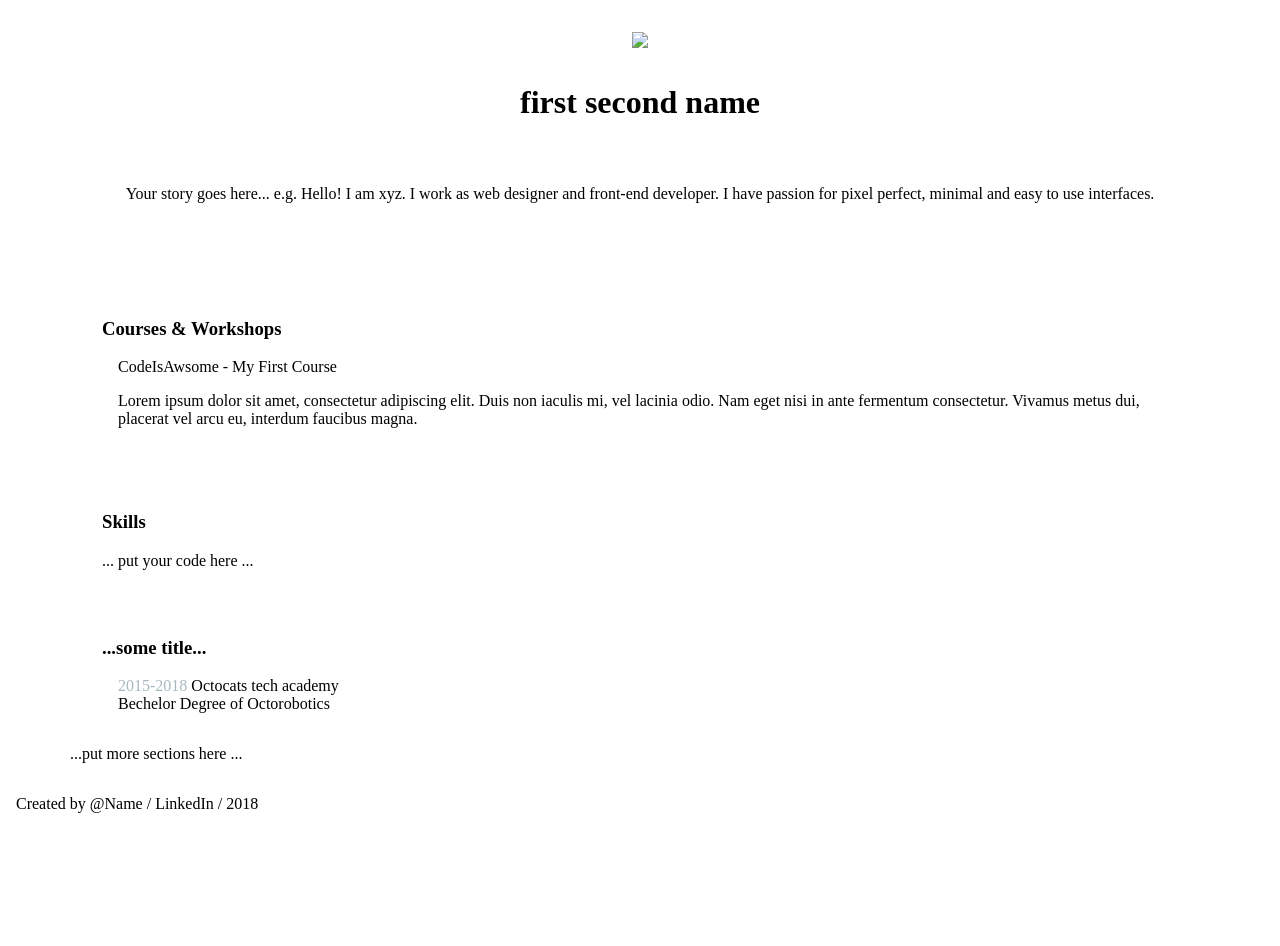
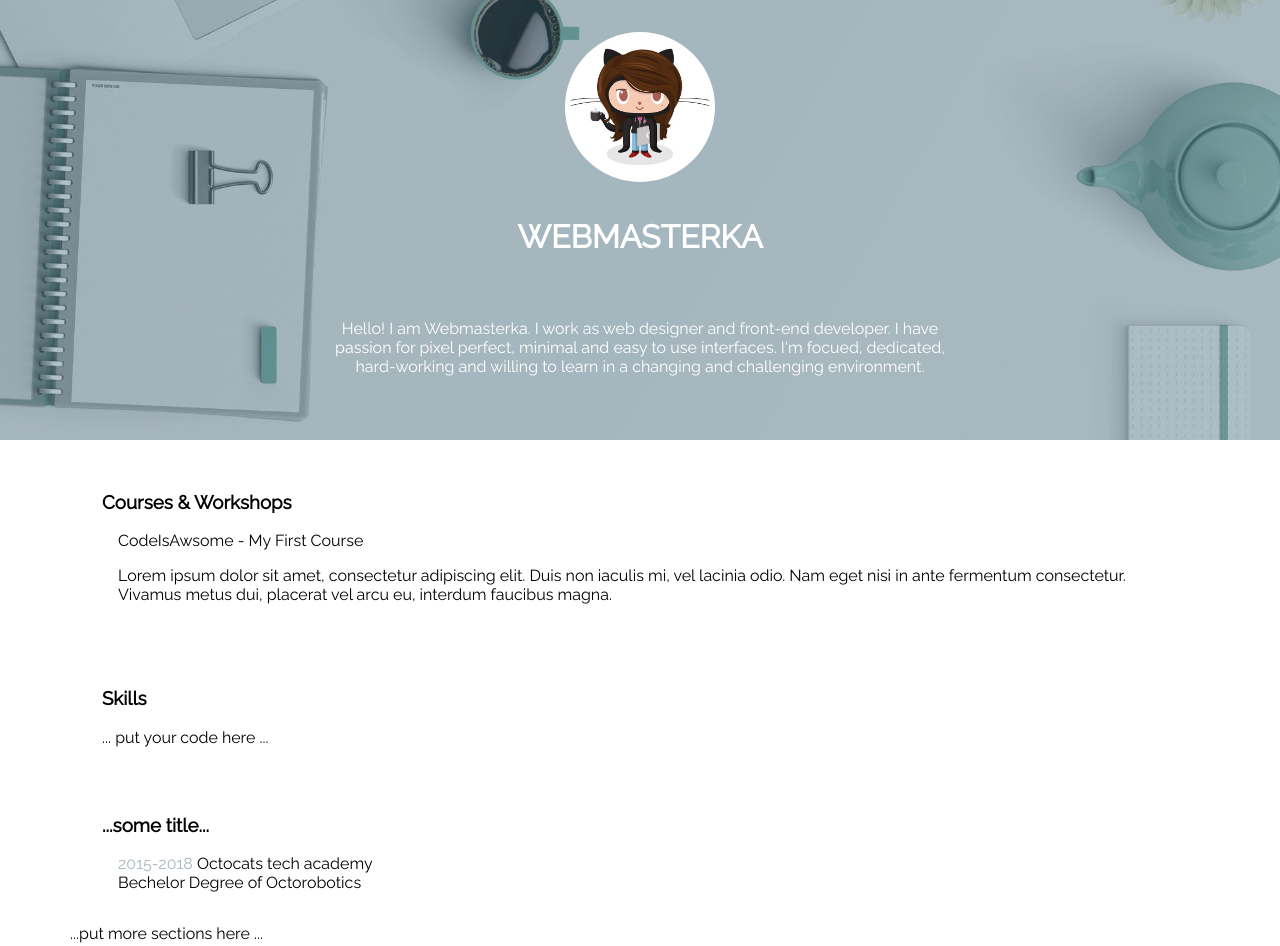
Before and after one commit to webmasterka/CV, a plain HTML site: page index.html in a window 1280 px wide. Shown: the top 946 px of the page. Before the commit the page ends 845 px from the top, so only its background shows below. Drawn offline with Linux system fonts and the light colour scheme.

Commit message:
create header

```diff
--- a/index.html
+++ b/index.html
@@ -3,8 +3,8 @@
 	<head>
 		<meta charset="UTF-8">
 		<title>My CV website</title>
-		<meta name="description" content="your description">
-		<meta name="author" content="your name">
+		<meta name="description" content="My CV">
+		<meta name="author" content="Karolina">
 		<meta name="viewport" content="width=device-width, initial-scale=1.0">
 		<link rel="stylesheet" type="text/css" href="style.css">
 	</head>
@@ -12,12 +12,13 @@
 	<body>
 		<header>
 			<div>
-				<img src="path/to/file" />
+				<img src="img/avatar.jpg" />
 			</div>
-			<h1>first second name</h1>
+			<h1>Webmasterka</h1>
 			<section>
-				<p>Your story goes here... e.g. Hello! I am xyz. I work as web designer and front-end developer.
-				I have passion for pixel perfect, minimal and easy to use interfaces.</p>
+				<p> Hello! I am Webmasterka. I work as web designer and front-end developer.
+				I have passion for pixel perfect, minimal and easy to use interfaces. I'm focued, dedicated, hard-working and willing to learn in a changing and challenging environment.
+				</p>
 			</section>
 		</header>
 		<main>
--- a/style.css
+++ b/style.css
@@ -1,7 +1,10 @@
-/*@import url('https://fonts.googleapis.com/css?family=Raleway');*/
+@import url('https://fonts.googleapis.com/css?family=Raleway');
 
 body {
   margin: 0;
+  font-size: 16px;
+  line-height: 1.8 em;
+  font-family: 'Raleway', sans-serif;
 }
 
 article {
@@ -20,19 +23,26 @@ header, main, footer {
 header {
   padding: 2em;
   text-align: center;
-  /*background-image: url('sciezka');*/
+  background-size: cover;
+  background-image: url('img/bg.jpg');
+  background-position: center;
+  color: white;
 }
 
 header section {
   margin: 0 auto;
+  max-width: 640px;
 }
 
 header img {
-
+	width:150px;
+	height:150px;
+	border-radius:50%;
 }
 
 h1 {
   margin: 1em 0;
+  text-transform: uppercase;
 }
 
 main {
```
